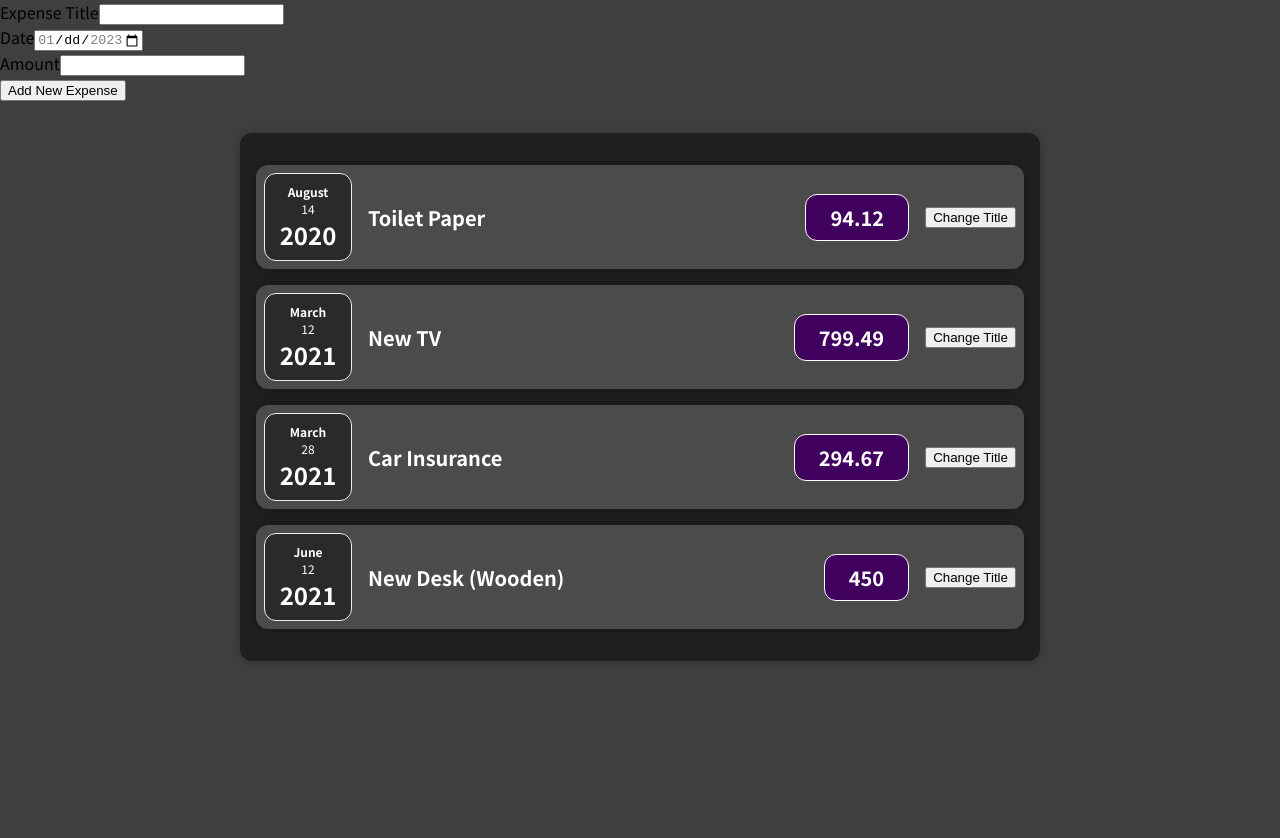
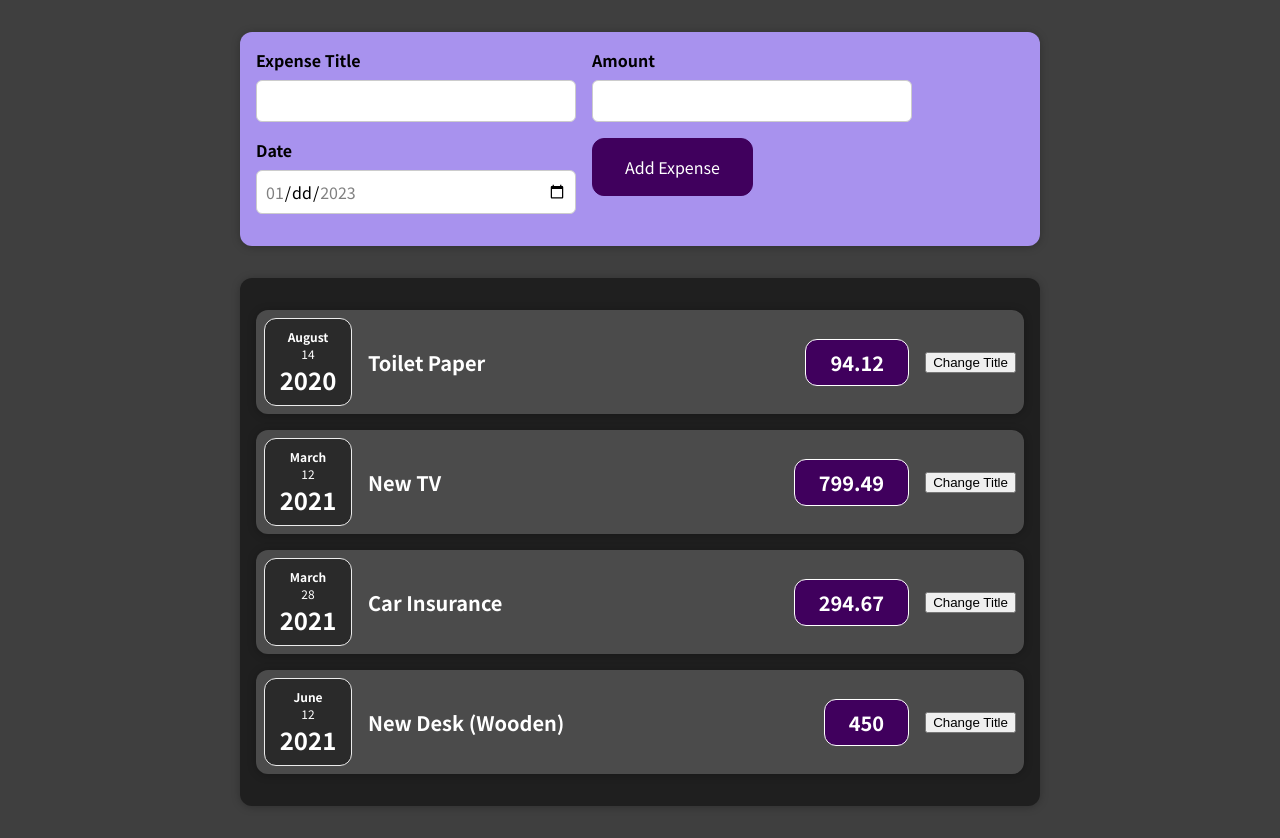
Before and after one commit to flakd/react-expense-tracker, a React (Create React App) app: page / in a window 1280 px wide. Before the commit the page ends 800 px from the top, so only its background shows below. Built offline with nearby package versions, Linux system fonts and the light colour scheme.

Commit message:
encapsulated getMaxDate into self-executing function

```diff
--- a/src/App.js
+++ b/src/App.js
@@ -1,6 +1,6 @@
 //import ExpenseItem from './components/ExpenseItem';
 import Expenses from './components/Expenses';
-import NewExpenseForm from './components/NewExpense/NewExpenseForm';
+import NewExpense from './components/NewExpense/NewExpense';
 
 const App = () => {
 	const expenses = [
@@ -31,7 +31,7 @@ const App = () => {
 	];
 	return (
 		<div>
-			<NewExpenseForm />
+			<NewExpense />
 			<Expenses expenses={expenses} />
 		</div>
 	);
--- a/src/components/NewExpense/NewExpenseForm.js
+++ b/src/components/NewExpense/NewExpenseForm.js
@@ -1,15 +1,23 @@
+import {useState} from 'react';
+import './NewExpenseForm.css';
+
 const NewExpenseForm = () => {
-	const date = new Date();
-	const month = date.toLocaleString('en-US', {month: '2-digit'});
-	const day = date.toLocaleString('en-US', {day: '2-digit'});
-	const year = date.getFullYear();
-	const dateString = year + '-' + month + '-' + day;
-	//console.log(dateString);
+	const getMaxDate = (() => {
+		const date = new Date();
+		const month = date.toLocaleString('en-US', {month: '2-digit'});
+		const day = date.toLocaleString('en-US', {day: '2-digit'});
+		const year = date.getFullYear();
+		//console.log(dateString);
+		return year + '-' + month + '-' + day;
+	})();
 
 	const submitHandler = (e) => {
 		e.preventDefault();
 		console.log('button clicked/ form submit fired, but prevented');
 		console.log(e);
+	};
+	const changeHandler = (e) => {
+		console.log(e.target.value);
 	};
 
 	return (
@@ -17,14 +25,9 @@ const NewExpenseForm = () => {
 			<div className='new-expense__controls'>
 				<div className='new-expense__control'>
 					<label htmlFor='title'>Expense Title</label>
-					<input type='text' />
-				</div>
-				<div className='new-expense__control'>
-					<label htmlFor='date'>Date</label>
 					<input
-						type='date'
-						min='2023-01-01'
-						max={dateString}
+						type='text'
+						onChange={changeHandler}
 					/>
 				</div>
 				<div className='new-expense__control'>
@@ -33,10 +36,19 @@ const NewExpenseForm = () => {
 						type='number'
 						min='0.01'
 						step='0.01'
+						onChange={changeHandler}
+					/>
+				</div>
+				<div className='new-expense__control'>
+					<label htmlFor='date'>Date</label>
+					<input
+						type='date'
+						min='2023-01-01'
+						max={getMaxDate}
 					/>
 				</div>
 				<div className='new-expense__actions'>
-					<button type='submit'>Add New Expense</button>
+					<button type='submit'>Add Expense</button>
 				</div>
 			</div>
 		</form>
```
